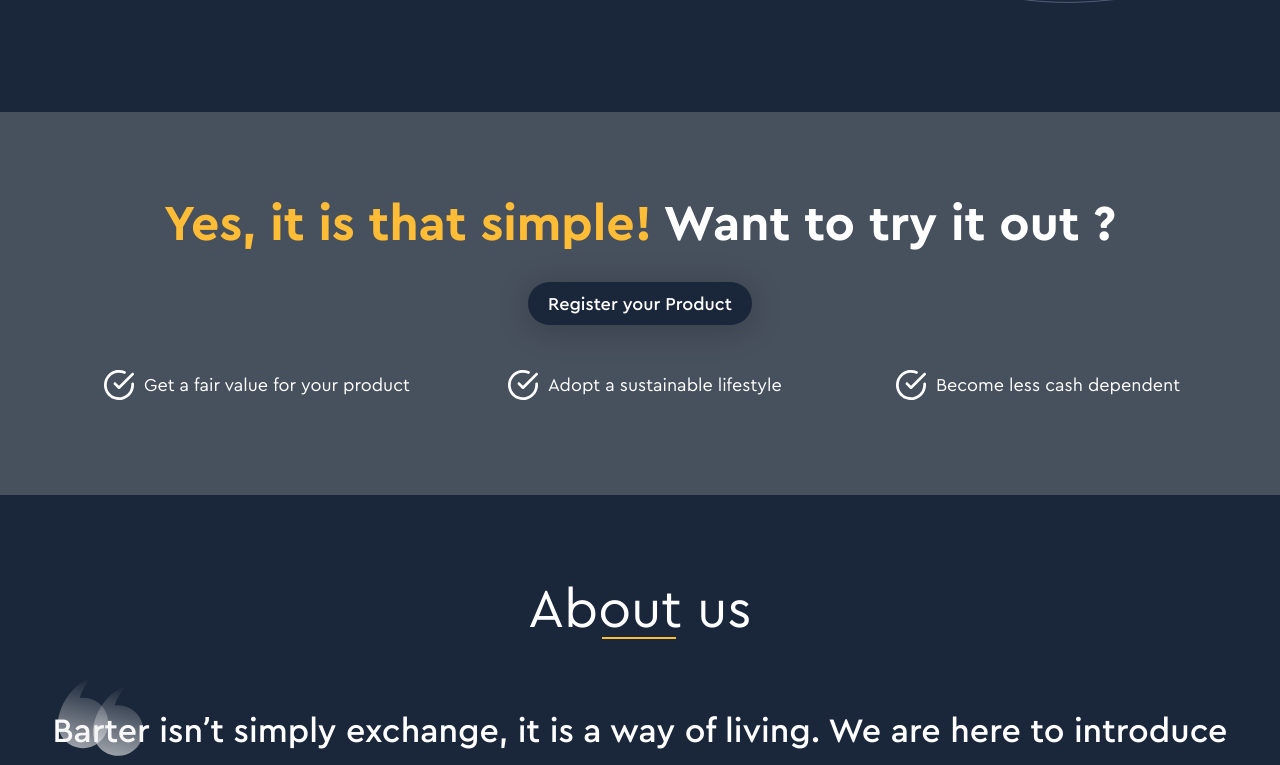
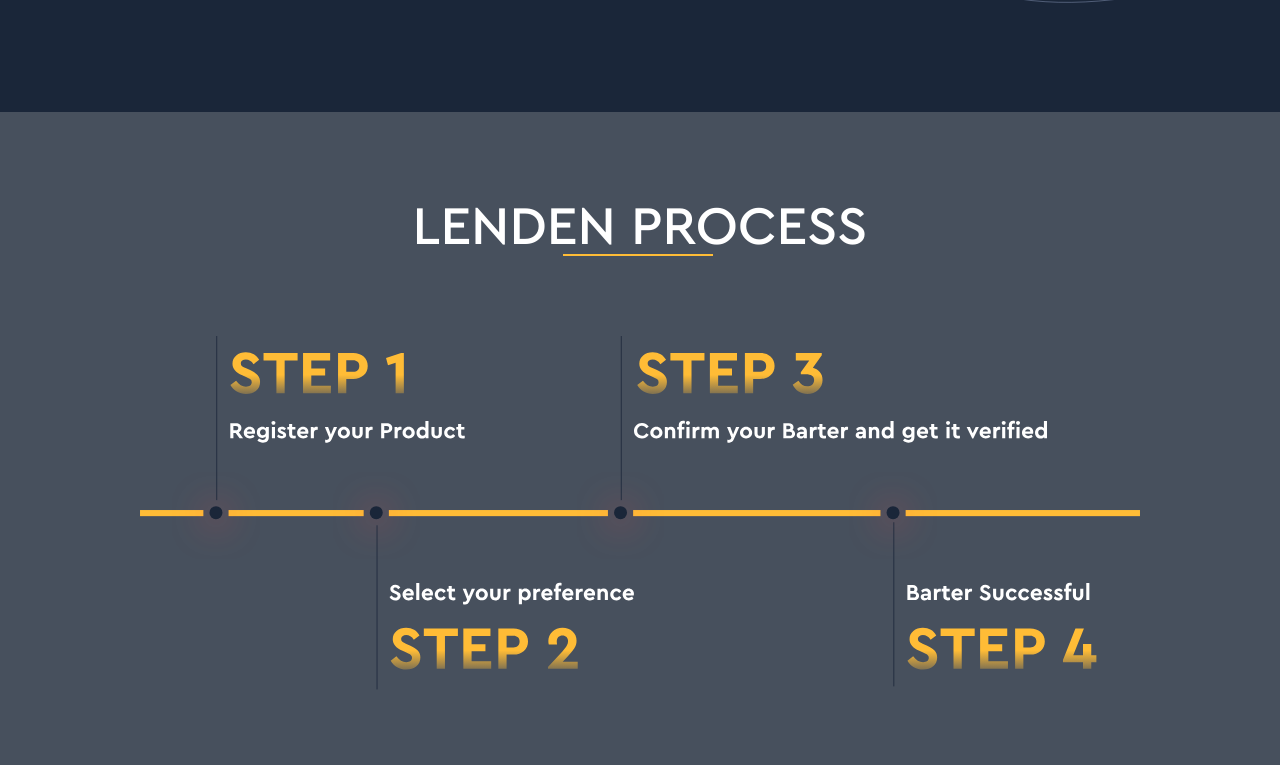
Before and after one commit to TheDemon12/lenden-coming-soon-v2, a React (Create React App) app: page / in a window 1280 px wide. Shown: the part 677-1442 px from the top of the page. Built offline with nearby package versions, Linux system fonts and the light colour scheme.

Commit message:
home: add lenden process tab
Signed-off-by: kartik <kartikbhalla12@gmail.com>

```diff
--- a/src/components/home/index.tsx
+++ b/src/components/home/index.tsx
@@ -7,6 +7,7 @@ import Faq from './faq';
 import Register from './register';
 import SafetyInstructions from './safetyInstructions';
 import Subscribe from './subscribe';
+import Process from './process';
 
 export interface HomeProps {}
 
@@ -15,6 +16,7 @@ const Home: React.FC<HomeProps> = () => {
 		<div className='home'>
 			<SafetyInstructions />
 			<Banner />
+			<Process />
 			<Register />
 			<AboutUs />
 			<Subscribe />
--- /dev/null
+++ b/src/components/home/process.tsx
@@ -0,0 +1,15 @@
+import * as React from 'react';
+import { ReactComponent as BarterProcess } from '../../icons/barter-process.svg';
+
+export interface ProcessProps {}
+
+const Process: React.FC<ProcessProps> = () => {
+	return (
+		<section className='process'>
+			<h2>LENDEN PROCESS</h2>
+			<BarterProcess />
+		</section>
+	);
+};
+
+export default Process;
--- a/src/scss/home/_index.scss
+++ b/src/scss/home/_index.scss
@@ -1,5 +1,5 @@
 @import './aboutUs', './banner', './faq', './register', './subscribe',
-	'./safetyInstructions';
+	'./safetyInstructions', './process';
 
 .home {
 	position: relative;
--- /dev/null
+++ b/src/scss/home/_process.scss
@@ -0,0 +1,20 @@
+.process {
+	@include spacing(8rem);
+	// padding-bottom: 0.1rem;
+
+	background-color: #47505d;
+	font-family: 'Cera Pro', Roboto, Droid Sans;
+	color: #fff;
+	text-align: center;
+
+	h2 {
+		@extend %heading;
+		font-weight: 500;
+		margin-bottom: 8rem;
+	}
+	svg {
+		display: block;
+		max-width: 100rem;
+		margin: 0 auto;
+	}
+}
--- a/src/scss/home/_register.scss
+++ b/src/scss/home/_register.scss
@@ -16,7 +16,7 @@
 		@extend %button;
 		box-shadow: 0px 4px 33px rgba(0, 0, 0, 0.22);
 		color: white !important;
-		margin: 3rem auto;
+		margin: 4rem auto;
 
 		&,
 		&:focus,
```
Also changed, not shown: src/icons/barter-process.svg (added).
